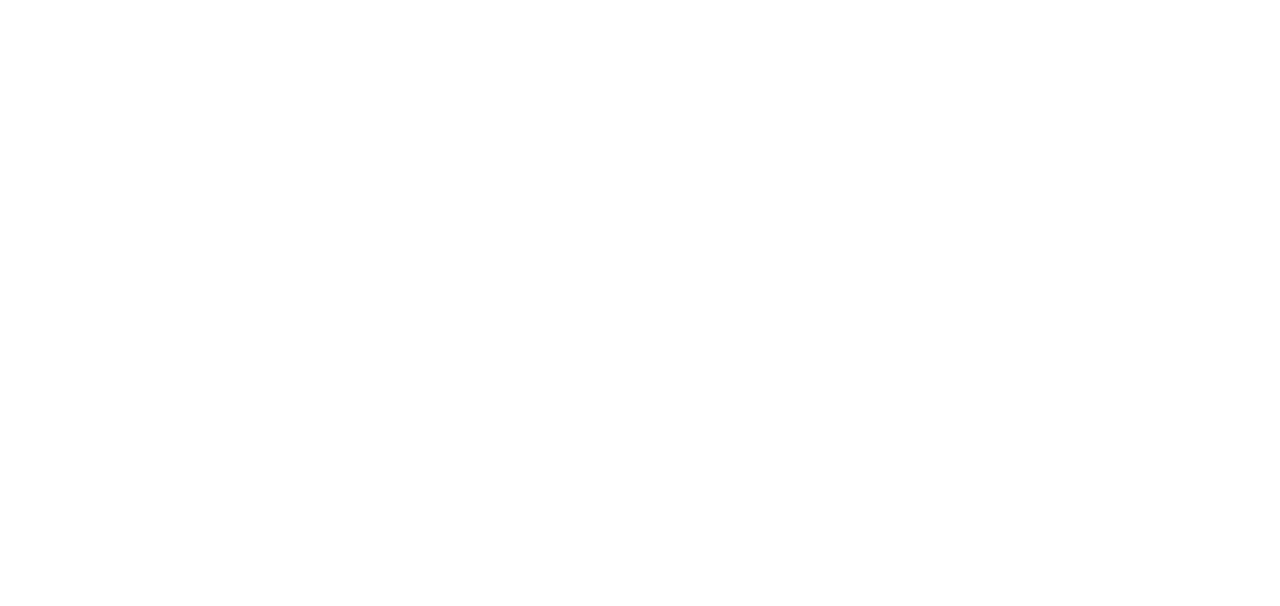
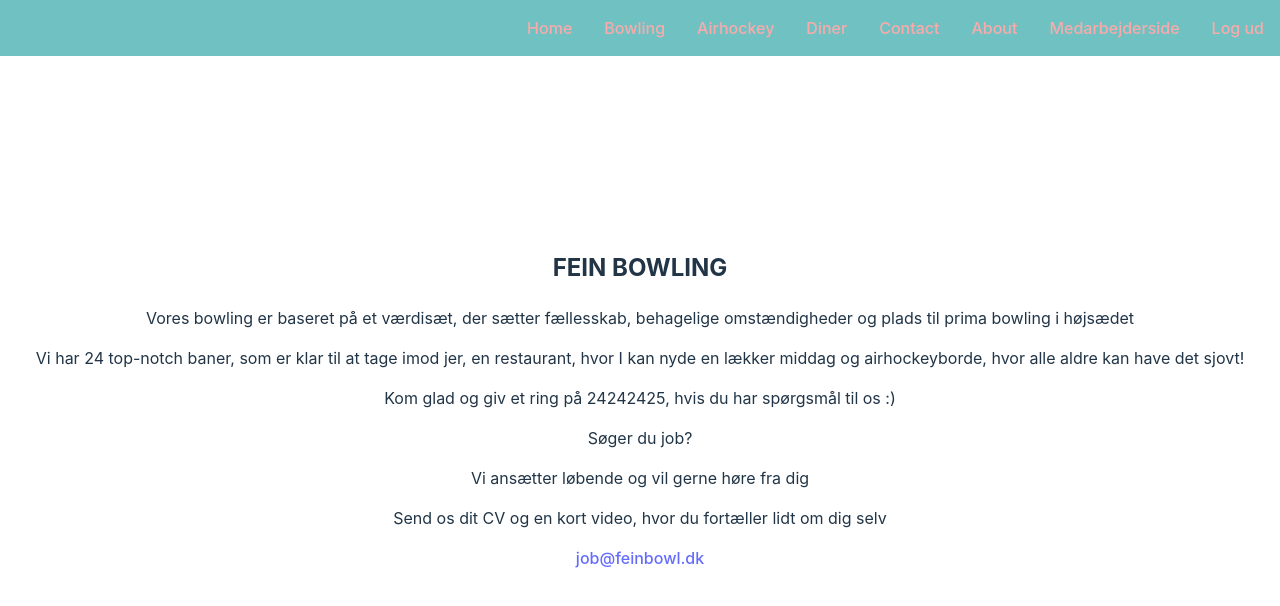
Before and after one commit to Big-XP-Bowl/bxb-frontend, a React (Vite) app: page /About in a window 1280 px wide. Before the commit this address had no page. Shown: the top 606 px of the page. Built offline with nearby package versions, Linux system fonts and the light colour scheme.

Commit message:
BXB-72-Navbar done and styled
Layout.tsx file also added
Home Hero z-index corrected to background

```diff
--- a/src/App.tsx
+++ b/src/App.tsx
@@ -1,23 +1,26 @@
-import './App.css'
-import Activities from './components/Activities';
-import Airhockey from './components/Airhockey';
-import Bowling from './components/Bowling';
-import Contact from './components/Contact';
-import Dining from './components/Dining';
-import Employees from './components/Employees';
-import Home from './components/Home';
-import Maintenance from './components/Maintenance';
-import Products from './components/Products';
-import Reservations from './components/Reservations';
-import Schedule from './components/Schedule';
-import Login from './security/Login';
-import { Route, Routes } from 'react-router-dom'
+import "./App.css";
+import About from "./components/About";
+import Activities from "./components/Activities";
+import Airhockey from "./components/Airhockey";
+import Bowling from "./components/Bowling";
+import Contact from "./components/Contact";
+import Dining from "./components/Dining";
+import Employees from "./components/Employees";
+import Home from "./components/Home";
+import Maintenance from "./components/Maintenance";
+import Layout from "./components/navigation/Layout";
+import Products from "./components/Products";
+import Reservations from "./components/Reservations";
+import Schedule from "./components/Schedule";
+import Login from "./security/Login";
+import { Route, Routes } from "react-router-dom";
 
 // make routes here!
 
 function App() {
   return (
     <>
+      <Layout>
         <Routes>
           {/* ruter til kunde visning */}
           <Route path="/" element={<Home />} />
@@ -25,6 +28,7 @@
           <Route path="/dining" element={<Dining />} />
           <Route path="/airhockey" element={<Airhockey />} />
           <Route path="/contact" element={<Contact />} />
+          <Route path="/About" element={<About />} />
 
           {/* ruter til admin visning */}
           <Route path="/activities" element={<Activities />} />
@@ -36,8 +40,9 @@
 
           <Route path="/login" element={<Login />} />
         </Routes>
+      </Layout>
     </>
-  )
+  );
 }
 
-export default App
+export default App;
--- /dev/null
+++ b/src/components/About.tsx
@@ -0,0 +1,25 @@
+export default function About() {
+  return (
+    <>
+      <h2>FEIN BOWLING</h2>
+      <p>
+        Vores bowling er baseret på et værdisæt, der sætter fællesskab,
+        behagelige omstændigheder og plads til prima bowling i højsædet
+      </p>
+      <p>
+        Vi har 24 top-notch baner, som er klar til at tage imod jer, en
+        restaurant, hvor I kan nyde en lækker middag og airhockeyborde, hvor
+        alle aldre kan have det sjovt!
+      </p>
+
+      <p>
+        Kom glad og giv et ring på 24242425, hvis du har spørgsmål til os :)
+      </p>
+
+      <p>Søger du job?</p>
+      <p>Vi ansætter løbende og vil gerne høre fra dig</p>
+      <p>Send os dit CV og en kort video, hvor du fortæller lidt om dig selv</p>
+      <a href="mailto:job@feinbowl.dk">job@feinbowl.dk</a>
+    </>
+  );
+}
--- /dev/null
+++ b/src/components/navigation/Layout.tsx
@@ -0,0 +1,18 @@
+import NavHeader from "./NavHeader";
+
+type LayoutProps = {
+  children: React.ReactNode;
+};
+
+const Layout = ({ children }: LayoutProps) => {
+  return (
+    <div className="app-layout">
+      <header className="nav-header">
+        <NavHeader />
+      </header>
+      <main className="page-content">{children}</main>
+    </div>
+  );
+};
+
+export default Layout;
--- /dev/null
+++ b/src/components/navigation/NavHeader.tsx
@@ -0,0 +1,47 @@
+import { NavLink } from "react-router-dom";
+import { useAuth } from "../../security/AuthProvider";
+import Nav from "../../styles/Nav";
+
+export default function NavHeader() {
+  const auth = useAuth();
+
+  return (
+    <Nav>
+      <nav>
+        <ul>
+          <li>
+            <NavLink to="/">Home</NavLink>
+          </li>
+          <li>
+            <NavLink to="/bowling">Bowling</NavLink>
+          </li>
+          <li>
+            <NavLink to="/airhockey">Airhockey</NavLink>
+          </li>
+          <li>
+            <NavLink to="/dining">Diner</NavLink>
+          </li>
+          <li>
+            <NavLink to="/contact">Contact</NavLink>
+          </li>
+          <li>
+            <NavLink to="/about">About</NavLink>
+          </li>
+          {!auth.isLoggedIn() && (
+            <li>
+              <NavLink to="/login">Medarbejderside</NavLink>
+            </li>
+          )}
+          {auth.isLoggedIn() && (
+            <li>
+              <NavLink to="/admin">Admin</NavLink>
+            </li>
+          )}
+          <li>
+            <NavLink to="/logout">Log ud</NavLink>
+          </li>
+        </ul>
+      </nav>
+    </Nav>
+  );
+}
--- a/src/styles/Cards.ts
+++ b/src/styles/Cards.ts
@@ -1,4 +1,4 @@
-import style from 'styled-components';
+import style from "styled-components";
 
 const Card1 = style.div`
   padding: 1rem;
@@ -12,11 +12,12 @@
 
 const HeroVideoCard = style.div`
   position: fixed;
+  background-size: cover;
   left: 0;
   top: 0;
   width: 100%;
   height: 100%;
-  z-index: 0;
+  z-index: -1;
   overflow: hidden;
 `;
 
--- /dev/null
+++ b/src/styles/Nav.ts
@@ -0,0 +1,63 @@
+import styled from "styled-components";
+
+const Nav = styled.div`
+  background-color: #1999;
+  overflow: hidden;
+  position: fixed;
+  top: 0;
+  right: 0;
+  width: 100%;
+  z-index: 1000;
+  margin: 0;
+
+  ul {
+    list-style-type: none;
+    display: flex;
+    justify-content: flex-end;
+    padding: 0;
+    margin: 0;
+  }
+
+  li {
+    padding: 1rem;
+  }
+
+  a {
+    text-decoration: none;
+    color: #f9abab;
+    outline: 1px solid transparent;
+    outline-offset: 2px;
+
+    &:hover {
+      color: #d9d9d9;
+    }
+
+    &:active {
+      color: #f9abab;
+    }
+  }
+
+  @media (max-width: 768px) {
+    ul {
+      flex-direction: column;
+      align-items: center;
+    }
+
+    li {
+      padding: 0.5rem;
+    }
+  }
+
+  @media (max-width: 480px) {
+    ul {
+      flex-direction: column;
+      align-items: center;
+    }
+
+    li {
+      padding: 0.25rem;
+    }
+  }
+`;
+
+export default Nav;
```
Lines whose indentation alone changed are shown as unchanged.
